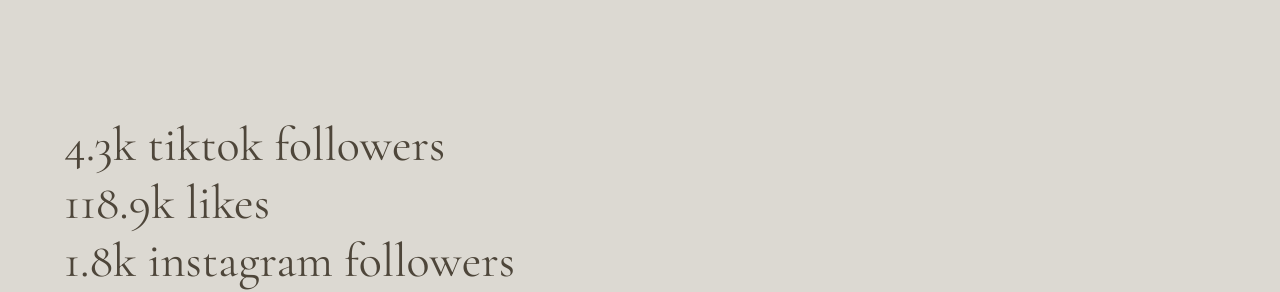
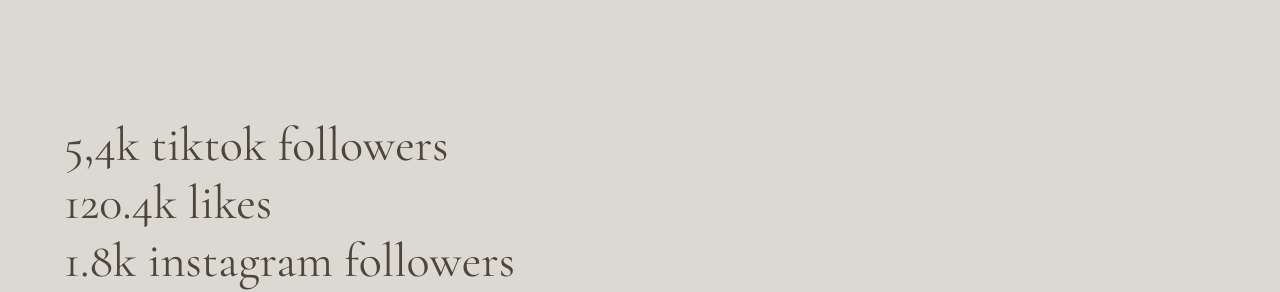
Before and after one commit to roesnera/ReactMars, a React (Vite) app: page / in a window 1280 px wide. Shown: the part 3118-3410 px from the top of the page. Built offline with nearby package versions, Linux system fonts and the light colour scheme.

Commit message:
updating metrics

```diff
--- a/src/components/MetricsSection.jsx
+++ b/src/components/MetricsSection.jsx
@@ -5,8 +5,8 @@
     return (<section className="section metrics-section">
     <h2 className="section-title">metrics</h2>
     <div className="metric-box">
-        <p>4.3k tiktok followers</p>
-        <p>118.9k likes</p>
+        <p>5,4k tiktok followers</p>
+        <p>120.4k likes</p>
         <p>1.8k instagram followers</p>
     </div>
     <div className="darken">
```
